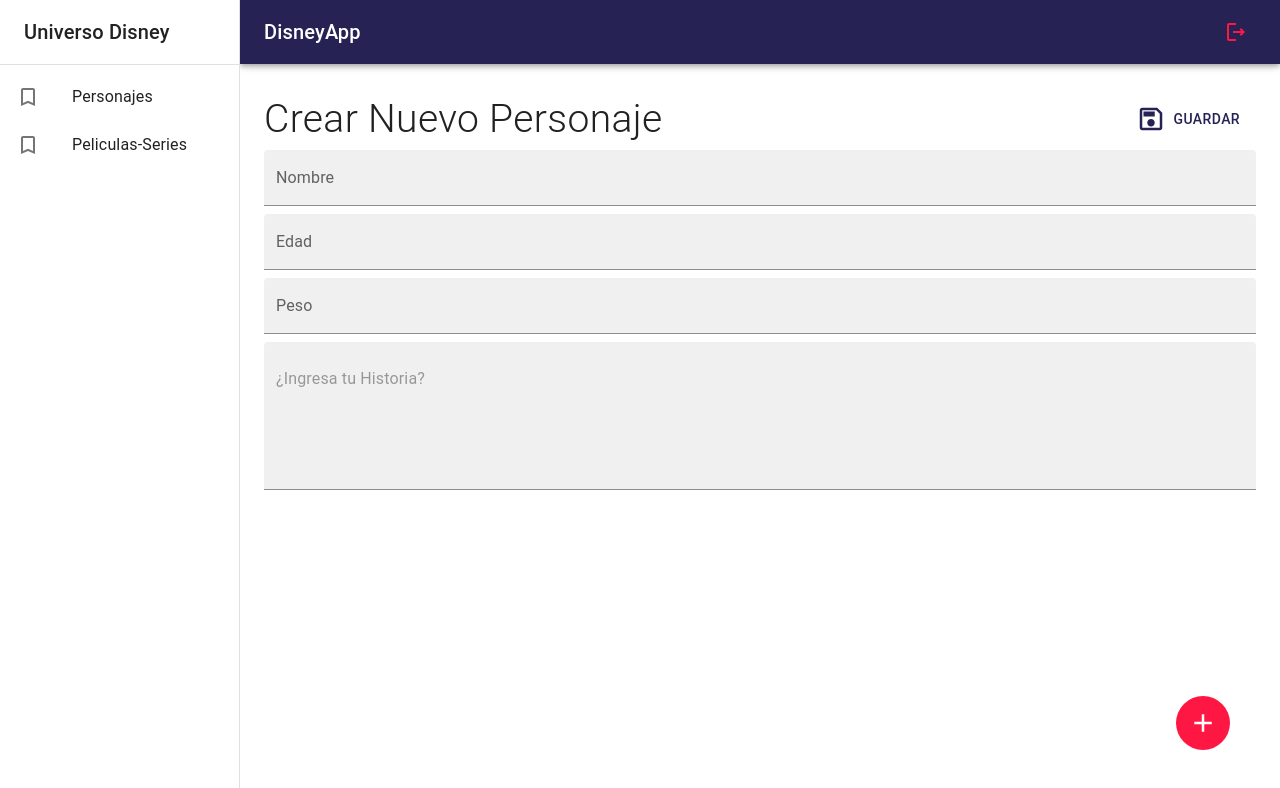
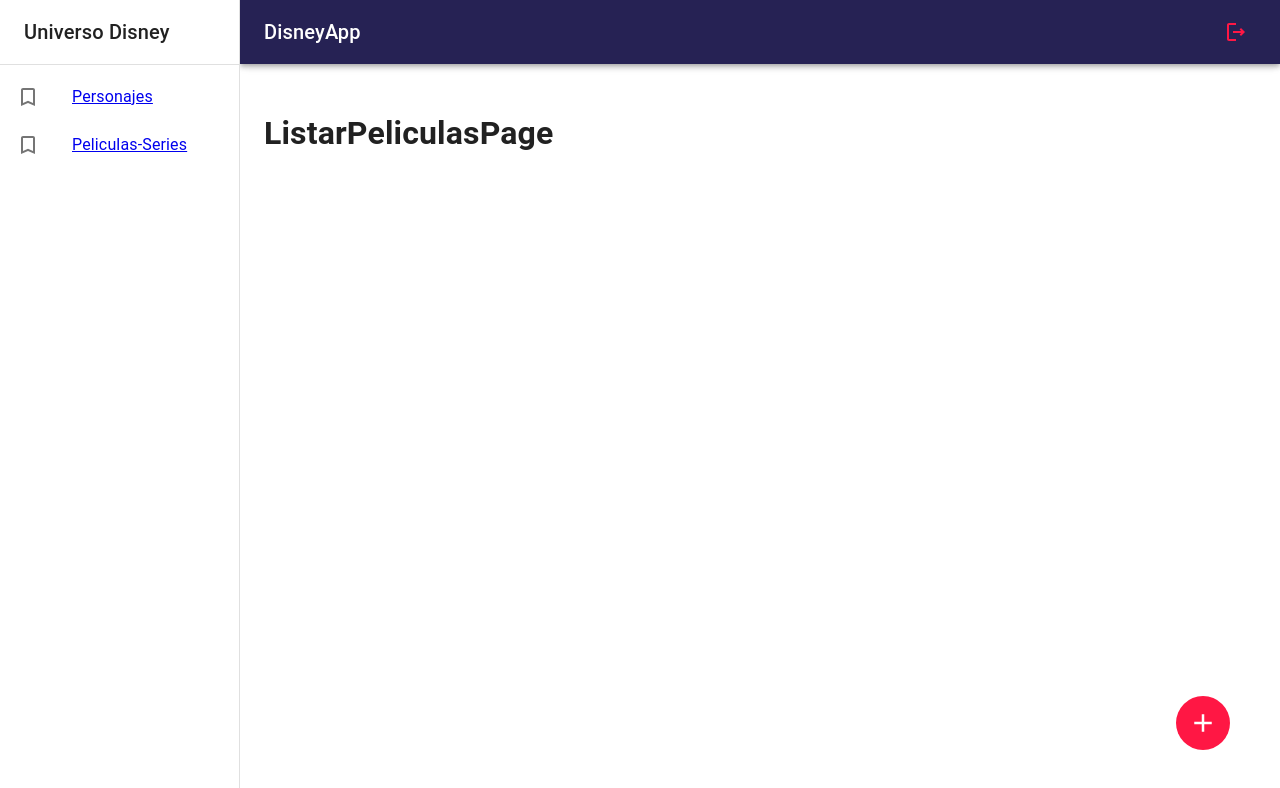
Before and after one commit to felipeGiralSof/FrontDisney, a React (Vite) app: page /disney/listar-peliculas in a window 1280 px wide. Before the commit this address led to /. Shown: the top 788 px of the page. Built offline with nearby package versions, Linux system fonts and the light colour scheme.

Commit message:
agregando modulos de listar y agregar

```diff
--- /dev/null
+++ b/src/disney/components/ButtonAdd.jsx
@@ -0,0 +1,22 @@
+import { AddOutlined } from "@mui/icons-material"
+import { IconButton } from "@mui/material"
+
+const ButtonAdd = () => {
+  return (
+    <IconButton
+        size='large'
+        sx={{
+        color: 'white',
+        backgroundColor: 'error.main',
+        ':hover': { backgroundColor: 'error.main', opacity: 0.9 },
+        position: 'fixed',
+        right: 50,
+        bottom: 50
+        }}
+    >
+        <AddOutlined sx={{fontSize: 30}}/>
+    </IconButton>
+  )
+}
+
+export default ButtonAdd
--- a/src/disney/components/Sidebar.jsx
+++ b/src/disney/components/Sidebar.jsx
@@ -1,6 +1,6 @@
 import { TurnedInNot } from "@mui/icons-material";
 import { Box, Divider, Drawer, Grid, List, ListItem, ListItemButton, ListItemIcon, ListItemText, Toolbar, Typography } from "@mui/material"
-
+import { Link, NavLink  } from "react-router-dom";
 
 const Sidebar = ({ drawerWidth = 240 }) => {
   return (
@@ -23,21 +23,30 @@ const Sidebar = ({ drawerWidth = 240 }) => {
             </Toolbar>
             <Divider/>
             <List>
-                {
-                    ['Personajes', 'Peliculas-Series'].map(text => (
-                        <ListItem key={text} disablePadding>
+                <ListItem key="Personajes" disablePadding>
                     <ListItemButton>
                         <ListItemIcon>
                             <TurnedInNot/>
                         </ListItemIcon>
                         <Grid container>
-                                    <ListItemText primary={text}/>
+                            <Link to="/disney/listar-personajes">
+                                <ListItemText primary="Personajes"/>
+                            </Link>
                         </Grid>
                     </ListItemButton>
-
                 </ListItem>
-                    ))
-                }
+                <ListItem key="Peliculas-Series" disablePadding>
+                    <ListItemButton>
+                        <ListItemIcon>
+                            <TurnedInNot/>
+                        </ListItemIcon>
+                        <Grid container>
+                            <Link to="/disney/listar-peliculas">
+                                <ListItemText primary="Peliculas-Series"/>
+                            </Link>
+                        </Grid>
+                    </ListItemButton>
+                </ListItem>
             </List>
 
         </Drawer>
--- a/src/disney/components/index.js
+++ b/src/disney/components/index.js
@@ -1,2 +1,3 @@
 export * from './Navbar';
 export * from './Sidebar';
+export * from './ButtonAdd';
--- /dev/null
+++ b/src/disney/pages/AddPeliculas.jsx
@@ -0,0 +1,62 @@
+import { Button, Grid, TextField, Typography } from "@mui/material";
+import DisneyLayout from "../layout/DisneyLayout";
+import { SaveOutlined } from "@mui/icons-material";
+
+const AddPeliculas = () => {
+  return (
+    <DisneyLayout>
+        <Grid container direction='row' justifyContent='space-between' alignItems='center' sx={{ mb: 1 }}>
+            <Grid item>
+                <Typography fontSize={ 39 } fontWeight='light' >Crear Nueva Pelicula</Typography>
+            </Grid>
+            <Grid item>
+                <Button color="primary" sx={{ padding: 2 }}>
+                    <SaveOutlined sx={{ fontSize: 30, mr: 1 }} />
+                    Guardar
+                </Button>
+            </Grid>
+
+            <Grid container>
+                <TextField
+                    type="text"
+                    variant="filled"
+                    fullWidth
+                    placeholder="Ingresa tu Nombre"
+                    label="Nombre"
+                    sx={{ border: '1px', mb: 1 }}
+                />
+
+                <TextField
+                    type="text"
+                    variant="filled"
+                    fullWidth
+                    placeholder="Ingresa tu Edad"
+                    label="Edad"
+                    sx={{ border: '1px', mb: 1 }}
+                />
+
+                <TextField
+                    type="text"
+                    variant="filled"
+                    fullWidth
+                    placeholder="Ingresa tu Peso"
+                    label="Peso"
+                    sx={{ border: '1px', mb: 1 }}
+                />
+
+                <TextField
+                    type="text"
+                    variant="filled"
+                    fullWidth
+                    multiline
+                    placeholder="¿Ingresa tu Historia?"
+                    minRows={ 5 }
+                />
+            </Grid>
+            {/* Image gallery */}
+            {/* <ImageGallery /> */}
+        </Grid>
+    </DisneyLayout>
+  )
+}
+export default AddPeliculas
--- /dev/null
+++ b/src/disney/pages/AddPersonaje.jsx
@@ -0,0 +1,65 @@
+import { SaveOutlined } from '@mui/icons-material'
+import { Button, Grid, TextField, Typography } from '@mui/material'
+
+import DisneyLayout from "../layout/DisneyLayout";
+
+
+const AddPersonaje = () => {
+  return (
+    <DisneyLayout>
+        <Grid container direction='row' justifyContent='space-between' alignItems='center' sx={{ mb: 1 }}>
+            <Grid item>
+                <Typography fontSize={ 39 } fontWeight='light' >Crear Nuevo Personaje</Typography>
+            </Grid>
+            <Grid item>
+                <Button color="primary" sx={{ padding: 2 }}>
+                    <SaveOutlined sx={{ fontSize: 30, mr: 1 }} />
+                    Guardar
+                </Button>
+            </Grid>
+
+            <Grid container>
+                <TextField
+                    type="text"
+                    variant="filled"
+                    fullWidth
+                    placeholder="Ingresa tu Nombre"
+                    label="Nombre"
+                    sx={{ border: '1px', mb: 1 }}
+                />
+
+                <TextField
+                    type="text"
+                    variant="filled"
+                    fullWidth
+                    placeholder="Ingresa tu Edad"
+                    label="Edad"
+                    sx={{ border: '1px', mb: 1 }}
+                />
+
+                <TextField
+                    type="text"
+                    variant="filled"
+                    fullWidth
+                    placeholder="Ingresa tu Peso"
+                    label="Peso"
+                    sx={{ border: '1px', mb: 1 }}
+                />
+
+                <TextField
+                    type="text"
+                    variant="filled"
+                    fullWidth
+                    multiline
+                    placeholder="¿Ingresa tu Historia?"
+                    minRows={ 5 }
+                />
+            </Grid>
+            {/* Image gallery */}
+            {/* <ImageGallery /> */}
+        </Grid>
+    </DisneyLayout>
+  )
+}
+
+export default AddPersonaje;
--- a/src/disney/pages/DisneyPage.jsx
+++ /dev/null
@@ -1,32 +0,0 @@
-import { IconButton, Typography } from "@mui/material"
-import DisneyLayout from "../layout/DisneyLayout";
-import NothingSelectedView from "../views/NothingSelectedView";
-import AddPersonaje from "../views/AddPersonaje";
-import { Add, AddOutlined } from "@mui/icons-material";
-
-
-const DisneyPage = () => {
-  return (
-    <DisneyLayout>
-        {/* <Typography variant='h1'>DisneyPages</Typography> */}
-        {/* <NothingSelectedView/> */}
-        <AddPersonaje/>
-
-        <IconButton
-            size='large'
-            sx={{
-            color: 'white',
-            backgroundColor: 'error.main',
-            ':hover': { backgroundColor: 'error.main', opacity: 0.9 },
-            position: 'fixed',
-            right: 50,
-            bottom: 50
-        }}
-        >
-            <AddOutlined sx={{fontSize: 30}}/>
-        </IconButton>
-    </DisneyLayout>
-  )
-}
-
-export default DisneyPage;
--- /dev/null
+++ b/src/disney/pages/ListarPeliculasPage.jsx
@@ -0,0 +1,18 @@
+import ButtonAdd from "../components/ButtonAdd";
+import DisneyLayout from "../layout/DisneyLayout";
+
+import { Link } from "react-router-dom";
+
+const ListarPeliculasPage = () => {
+  return (
+    <DisneyLayout>
+        <h1>ListarPeliculasPage</h1>
+
+        <Link to="/disney/agregar-pelicula">
+            <ButtonAdd/>
+        </Link>
+    </DisneyLayout>
+  )
+}
+
+export default ListarPeliculasPage
--- /dev/null
+++ b/src/disney/pages/ListarPersonajesPage.jsx
@@ -0,0 +1,20 @@
+import ButtonAdd from "../components/ButtonAdd";
+import DisneyLayout from "../layout/DisneyLayout";
+
+import { Link } from "react-router-dom";
+
+
+const ListarPersonajesPage = () => {
+  return (
+    <DisneyLayout>
+        <h1>ListarPersonajesPage</h1>
+
+        <Link to="/disney/agregar-personaje">
+            <ButtonAdd/>
+        </Link>
+
+    </DisneyLayout>
+  )
+}
+
+export default ListarPersonajesPage
--- a/src/disney/routes/DisneyRoutes.jsx
+++ b/src/disney/routes/DisneyRoutes.jsx
@@ -1,12 +1,18 @@
-import React from 'react'
-import { Navigate, Route, Routes } from 'react-router-dom'
-import DisneyPage from '../pages/DisneyPage'
+import { Navigate, Route, Routes } from 'react-router-dom';
+import ListarPeliculasPage from '../pages/ListarPeliculasPage';
+import ListarPersonajesPage from '../pages/ListarPersonajesPage';
+import AddPeliculas from '../pages/AddPeliculas';
+import AddPersonaje from '../pages/AddPersonaje';
 
 export const DisneyRoutes = () => {
   return (
     <Routes>
-        <Route path='/' element={ <DisneyPage/> } />
-        <Route path='/*' element={ <Navigate to="/" /> } />
+        <Route path='/agregar-pelicula' element={ <AddPersonaje/> } />
+        <Route path='/agregar-personaje' element={ <AddPeliculas/> } />
+        <Route path='/listar-peliculas' element={ <ListarPeliculasPage/> } />
+        <Route path='/listar-personajes' element={ <ListarPersonajesPage/> } />
+        <Route path='/*' element={ <Navigate to="/disney/listar-peliculas" /> } />
+
     </Routes>
   );
 };
--- a/src/disney/views/AddPersonaje.jsx
+++ /dev/null
@@ -1,62 +0,0 @@
-import { SaveOutlined } from '@mui/icons-material'
-import { Button, Grid, TextField, Typography } from '@mui/material'
-import React from 'react'
-
-const AddPersonaje = () => {
-  return (
-    <Grid container direction='row' justifyContent='space-between' alignItems='center' sx={{ mb: 1 }}>
-        <Grid item>
-            <Typography fontSize={ 39 } fontWeight='light' >Crear Nuevo Personaje</Typography>
-        </Grid>
-        <Grid item>
-            <Button color="primary" sx={{ padding: 2 }}>
-                <SaveOutlined sx={{ fontSize: 30, mr: 1 }} />
-                Guardar
-            </Button>
-        </Grid>
-
-        <Grid container>
-            <TextField
-                type="text"
-                variant="filled"
-                fullWidth
-                placeholder="Ingresa tu Nombre"
-                label="Nombre"
-                sx={{ border: '1px', mb: 1 }}
-            />
-
-            <TextField
-                type="text"
-                variant="filled"
-                fullWidth
-                placeholder="Ingresa tu Edad"
-                label="Edad"
-                sx={{ border: '1px', mb: 1 }}
-            />
-
-            <TextField
-                type="text"
-                variant="filled"
-                fullWidth
-                placeholder="Ingresa tu Peso"
-                label="Peso"
-                sx={{ border: '1px', mb: 1 }}
-            />
-
-            <TextField
-                type="text"
-                variant="filled"
-                fullWidth
-                multiline
-                placeholder="¿Ingresa tu Historia?"
-                minRows={ 5 }
-            />
-        </Grid>
-
-        {/* Image gallery */}
-        {/* <ImageGallery /> */}
-    </Grid>
-  )
-}
-
-export default AddPersonaje;
--- a/src/router/AppRouter.jsx
+++ b/src/router/AppRouter.jsx
@@ -1,4 +1,4 @@
-import { Route, Routes } from 'react-router-dom'
+import { Navigate, Route, Routes } from 'react-router-dom'
 import AuthRoutes from '../auth/routes/AuthRoutes'
 import { DisneyRoutes } from '../disney/routes/DisneyRoutes'
 
@@ -8,7 +8,9 @@ const AppRouter = () => {
 
         <Route path='/auth/*' element={ <AuthRoutes/> } />
 
-        <Route path='/*' element={ <DisneyRoutes/> } />
+        <Route path='/disney/*' element={ <DisneyRoutes/> } />
+
+        <Route path='/*' element={ <Navigate to="/disney" /> } />
 
         <Route/>
     </Routes>
```
Lines whose indentation alone changed are shown as unchanged.
